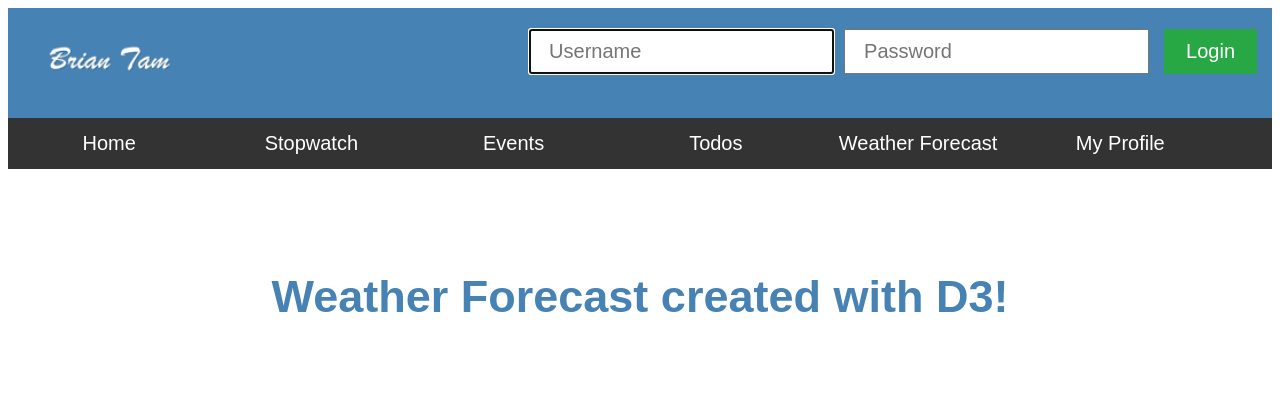
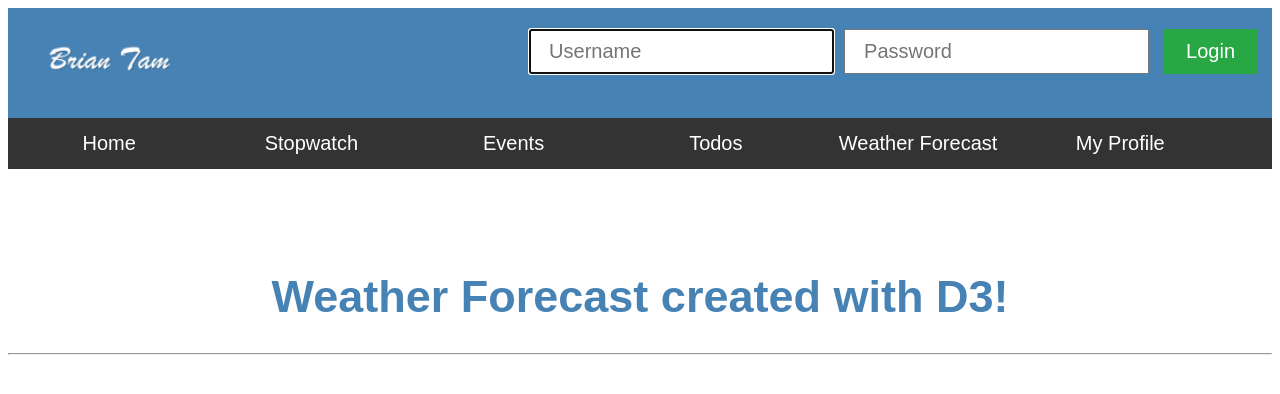
Before and after one commit to briantam23/utilities-app, a React app: page /#/forecast in a window 1280 px wide. Shown: the top 394 px of the page. Built offline with nearby package versions, Linux system fonts and the light colour scheme.

Commit message:
Added ForecastChart component

```diff
--- a/src/components/forecast/Forecast.js
+++ b/src/components/forecast/Forecast.js
@@ -1,9 +1,13 @@
-import React from 'react';
+import React, { Fragment } from 'react';
 import style from './forecast.less';
+import ForecastChart from './forecastChart/ForecastChart';
 
 
 const Forecast = () => (
-    <h1 className={ style.forecastHeader }>Weather Forecast created with D3!</h1>
+    <Fragment>
+        <h1 className={ style.forecastHeader }>Weather Forecast created with D3!</h1>
+        <ForecastChart/>
+    </Fragment>
 )
 
 
--- /dev/null
+++ b/src/components/forecast/forecastChart/ForecastChart.js
@@ -0,0 +1,14 @@
+import React, { Component } from 'react';
+import style from './forecastChart.less';
+
+
+class ForecastChart extends Component {
+    render() {
+        return(
+            <hr/>
+        )
+    }
+}
+
+
+export default ForecastChart;
```
Also changed, not shown: package.json (+12 -1 lines), src/components/forecast/forecastChart/forecastChart.less (added), 1 other file (tests, documents, lock files or other folders).
